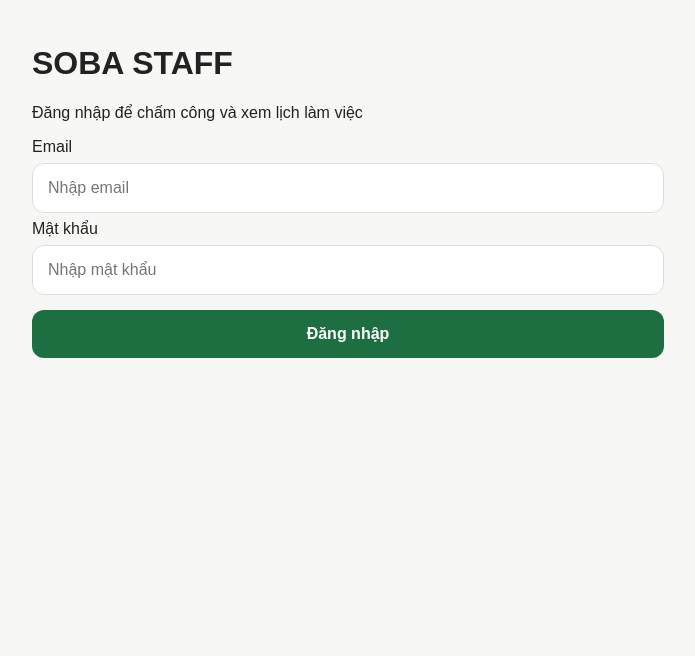
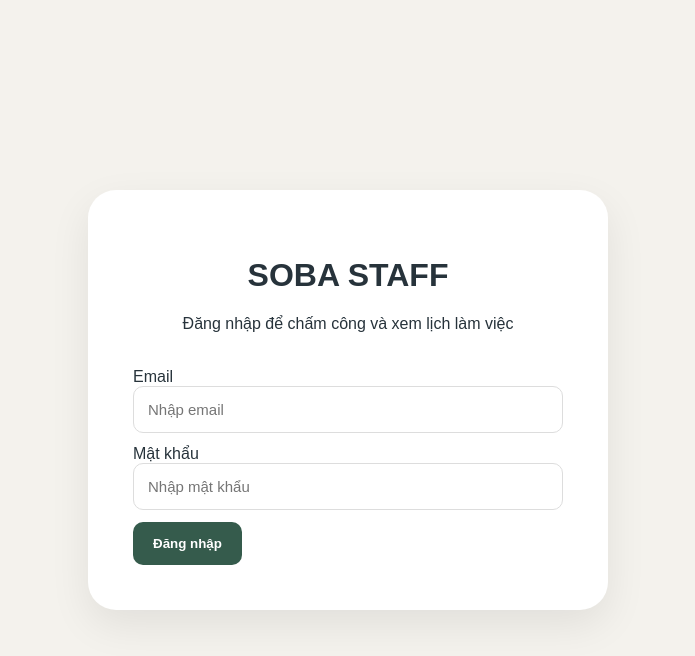
Before and after one commit to sobabag2021-create/soba-staff, a Next.js app in the folder soba-staff/: page /login in a window 1280 px wide. Shown: the top 656 px of the page, without its empty margins (292-987 px from the left). Built offline with nearby package versions, Linux system fonts and the light colour scheme; no server answers.

Commit message:
Update globals.css

```diff
--- a/soba-staff/app/globals.css
+++ b/soba-staff/app/globals.css
@@ -1 +1,209 @@
-*{box-sizing:border-box}body{margin:0;font-family:Arial;background:#f7f7f5;color:#222}main{max-width:680px;margin:auto;padding:24px}.card{background:#fff;border:1px solid #e5e5e0;border-radius:18px;padding:22px;margin:16px 0}button,input{width:100%;padding:15px;border-radius:12px;font-size:16px}button{border:0;background:#1d6f42;color:#fff;font-weight:700;margin-top:8px}input{border:1px solid #ddd;margin:7px 0}.row{display:flex;justify-content:space-between;padding:10px 0;border-bottom:1px solid #eee}.muted{color:#777}.danger{color:#b42318}
+* {
+  box-sizing: border-box;
+}
+
+body {
+  margin: 0;
+  font-family: Arial, sans-serif;
+  background: #f4f2ed;
+  color: #27333b;
+}
+
+button {
+  cursor: pointer;
+  border: none;
+  background: #355b4c;
+  color: white;
+  border-radius: 10px;
+  padding: 14px 20px;
+  font-weight: bold;
+}
+
+input,
+select,
+textarea {
+  width: 100%;
+  padding: 14px;
+  border: 1px solid #ddd;
+  border-radius: 10px;
+  margin-bottom: 12px;
+  font-size: 15px;
+}
+
+textarea {
+  min-height: 100px;
+}
+
+.login-page {
+  min-height: 100vh;
+  display: flex;
+  justify-content: center;
+  align-items: center;
+}
+
+.login-card {
+  width: 520px;
+  background: white;
+  padding: 45px;
+  border-radius: 28px;
+  box-shadow: 0 15px 40px rgba(0,0,0,.08);
+}
+
+.login-card h1 {
+  text-align: center;
+}
+
+.subtitle {
+  text-align: center;
+  margin-bottom: 35px;
+}
+
+.employee-page {
+  max-width: 800px;
+  margin: auto;
+  padding: 25px;
+}
+
+.topbar {
+  display: flex;
+  justify-content: space-between;
+  align-items: center;
+  background: white;
+  padding: 20px;
+}
+
+.hero {
+  background: #355b4c;
+  color: white;
+  padding: 30px;
+  border-radius: 24px;
+  margin: 25px 0;
+}
+
+.card {
+  background: white;
+  padding: 25px;
+  border-radius: 22px;
+  margin-bottom: 20px;
+}
+
+.attendance-grid {
+  display: grid;
+  grid-template-columns: 1fr 1fr;
+  gap: 15px;
+}
+
+.attendance-grid div {
+  background: #f5f5f5;
+  padding: 20px;
+  border-radius: 15px;
+}
+
+.button-grid {
+  display: grid;
+  grid-template-columns: 1fr 1fr;
+  gap: 15px;
+  margin-top: 15px;
+}
+
+.schedule-item,
+.notification-item {
+  padding: 15px;
+  border-bottom: 1px solid #eee;
+}
+
+.admin-page {
+  min-height: 100vh;
+  display: flex;
+}
+
+.sidebar {
+  width: 240px;
+  min-height: 100vh;
+  background: #263d34;
+  color: white;
+  padding: 25px;
+}
+
+.sidebar h1 {
+  margin-bottom: 30px;
+}
+
+.sidebar button {
+  width: 100%;
+  text-align: left;
+  margin-bottom: 8px;
+  background: transparent;
+}
+
+.sidebar button:hover {
+  background: #355b4c;
+}
+
+.admin-content {
+  flex: 1;
+  padding: 40px;
+}
+
+.stats {
+  display: grid;
+  grid-template-columns:
+    repeat(4, 1fr);
+  gap: 20px;
+}
+
+.stat-card {
+  background: white;
+  padding: 25px;
+  border-radius: 18px;
+}
+
+.stat-card h3 {
+  font-size: 32px;
+  margin: 0;
+}
+
+.form-card {
+  background: white;
+  padding: 25px;
+  border-radius: 18px;
+  max-width: 600px;
+}
+
+table {
+  width: 100%;
+  border-collapse: collapse;
+  background: white;
+}
+
+th,
+td {
+  padding: 14px;
+  border-bottom: 1px solid #eee;
+  text-align: left;
+}
+
+.request-card,
+.report-card,
+.list-item {
+  background: white;
+  padding: 20px;
+  border-radius: 15px;
+  margin-bottom: 15px;
+}
+
+@media (max-width: 900px) {
+  .admin-page {
+    flex-direction: column;
+  }
+
+  .sidebar {
+    width: 100%;
+    min-height: auto;
+  }
+
+  .stats {
+    grid-template-columns:
+      1fr 1fr;
+  }
+}
```
